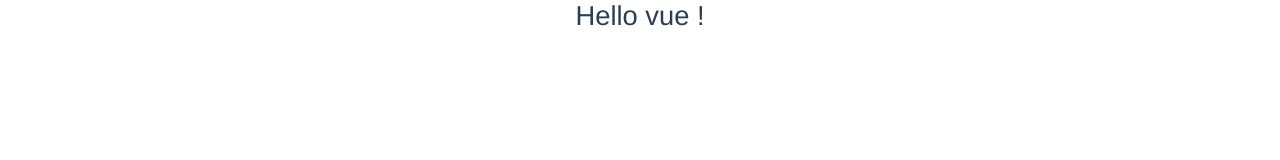
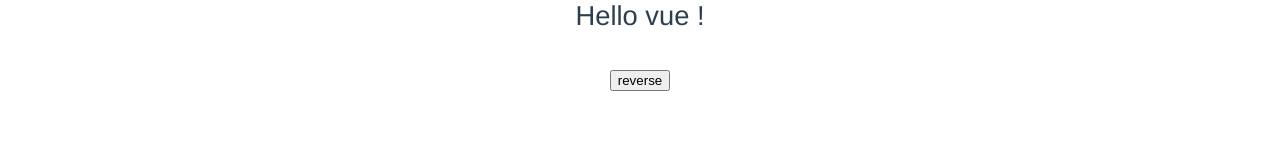
Before and after one commit to majunjie915/vue, a Vue app: page /#/ in a window 1280 px wide. Shown: the part 319-479 px from the top of the page. Built offline with nearby package versions, Linux system fonts and the light colour scheme.

Commit message:
增加学习笔记，引入jquery

```diff
--- a/src/components/home.vue
+++ b/src/components/home.vue
@@ -7,7 +7,8 @@
       </li>
     </ol>
     <router-link to="/home_detail">home_detail</router-link>
-    <p v-on:click="reverseMessage">{{message}}</p>
+    <p>{{message}}</p>
+    <button v-on:click="reverseMessage">reverse</button>
     <ul class="footer">
       <li><router-link to="/home" class="home_index">首页</router-link></li>
       <li><router-link to="/list">演出</router-link></li>
@@ -18,6 +19,7 @@
 </template>
 
 <script>
+import $ from 'jquery'
 export default {
   name: 'home',
   data () {
@@ -34,6 +36,7 @@ export default {
   methods: {
     reverseMessage: function () {
       this.message = this.message.split('').reverse().join('')
+      console.log($('.home_index').html())
     }
   }
 }
--- a/src/router/index.js
+++ b/src/router/index.js
@@ -28,6 +28,10 @@ export default new Router({
       component: list,
       children: [
         {
+          path: '',
+          component: listChild1
+        },
+        {
           path: 'list_child1',
           component: listChild1
         },
```
Also changed, not shown: notes.txt (added), 2 other files (tests, documents, lock files or other folders).
